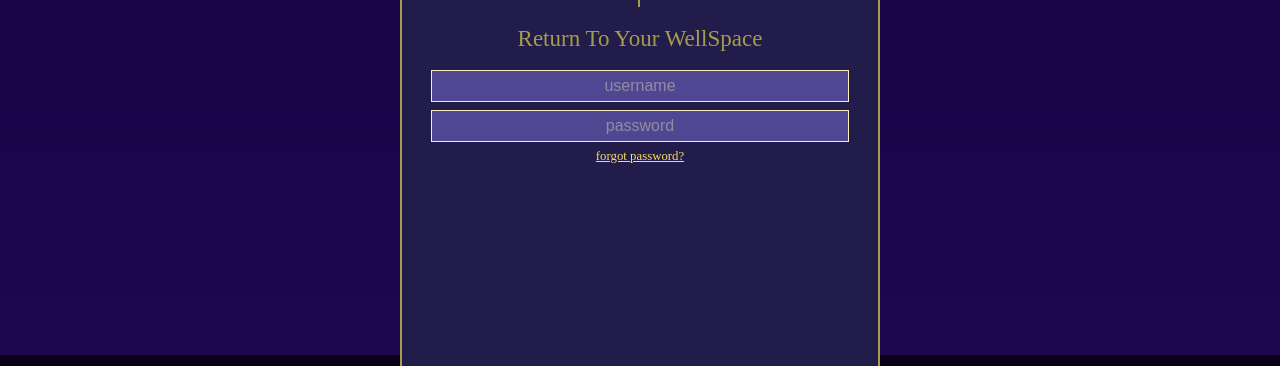
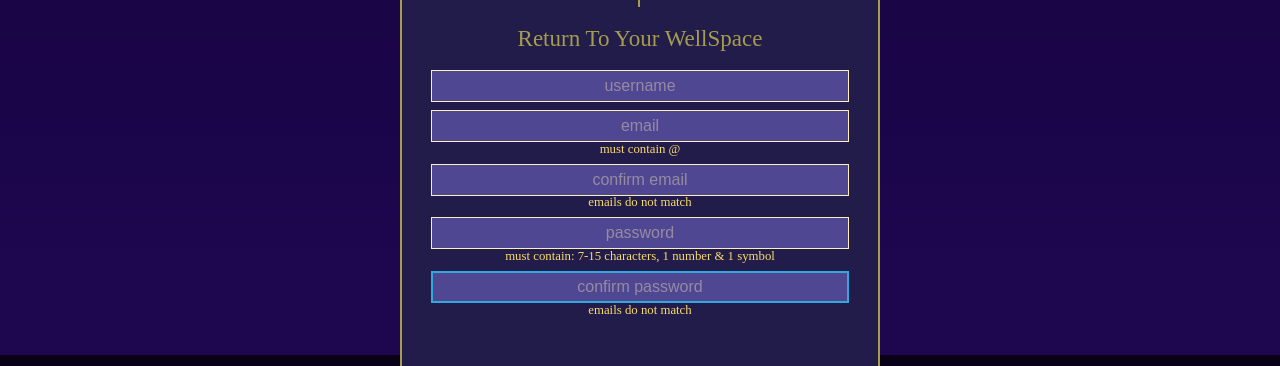
Before and after one commit to Kspiropali/final-frontier, a React (Vite) app in the folder client/: page /login-register in a window 1280 px wide. Shown: the part 445-811 px from the top of the page. Built offline with nearby package versions, Linux system fonts and the light colour scheme.

Commit message:
change handling done for registration form

```diff
--- a/client/src/components/RegistrationForm/index.jsx
+++ b/client/src/components/RegistrationForm/index.jsx
@@ -1,22 +1,28 @@
 import React from 'react'
+import { useAuth } from '../../contexts/AuthContext'
+import axios from 'axios'
 
 const RegistrationForm = () => {
 
-  const handleUsername = () => {
-    return
+  const {confirmationPassword, setConfirmationPassword, confirmationEmail, setConfirmationEmail, email, setEmail, password, setPassword, username, setUsername,} = useAuth()
+
+  const handleUsername = (e) => {
+    setUsername(e.target.value.toString())
+    console.log(username)
   }
-  const handlePassword = () => {
-      return
+  const handlePassword = (e) => {
+      setPassword(e.target.value.toString())
   }
-  const handleConfirmationPassword = () => {
-      return
+  const handleConfirmationPassword = (e) => {
+      setConfirmationPassword(e.target.value.toString())
   }
-  const handleEmail = () => {
-      return
+  const handleEmail = (e) => {
+      setEmail(e.target.value.toString())
   }
-  const handleConfirmationEmail = () => {
-      return
+  const handleConfirmationEmail = (e) => {
+      setConfirmationEmail(e.target.value.toString())
   }
+
 
   return (
     <>
@@ -26,78 +32,62 @@
     // onSubmit={handleSubmit}
     >
       <div className='input-idv-container'>
-        {/* <label>Username: </label> */}
         <input
             type="text"
             id="username"
             onChange={handleUsername}
-        //   value="username"
+            value={username}
             placeholder='username'
             required
             className='input-field'/>
         {/* <p>cannot be changed</p> */}
       </div>
       <div className='input-idv-container'>
-          {/* <label>Email: </label> */}
           <input
           type="text"
           id="email"
           onChange={handleEmail}
-          //   value="email"
+          value={email}
           placeholder='email'
           required
           className='input-field'/>
           <p>must contain @</p>
       </div>
       <div className='input-idv-container'>
-          {/* <label>Confirm Email: </label> */}
           <input
           type="text"
           id="confirm-email"
           onChange={handleConfirmationEmail}
-          //   value="confirm email"
+          value={confirmationEmail}
           placeholder='confirm email'
           required
           className='input-field'/>
           <p>emails do not match</p>
       </div>
       <div className='input-idv-container'>
-          {/* <label>Password: </label> */}
           <input
           type="password"
           id="password"
           onChange={handlePassword}
-          //   value="password"
+          value={password}
           placeholder='password'
           required
           className='input-field'/>
           <p>must contain: 7-15 characters, 1 number & 1 symbol </p>
       </div>
       <div className='input-idv-container'>
-          {/* <label>Confirm Password: </label> */}
           <input
           type="password"
           id="confirm-password"
           onChange={handleConfirmationPassword}
-          //   value="confirm password"
+          value={confirmationPassword}
           placeholder='confirm password'
           required
           className='input-field no-match'/>
           <p>emails do not match</p>
       </div>
-
-      {/* <label>Password: </label>
-      <input
-      type="password"
-      id="password"
-      onChange={handlePassword}
-      //   value={password}
-      placeholder='password'
-      required
-      /> */}
-
       {/* <input className='login' type="submit" value="Login" />
-      {message && <p>{message}</p>} */}
+      {resultMessage && <p>{resultMessage}</p>} */}
 
     </form>
     </>
--- a/client/src/pages/Login/index.jsx
+++ b/client/src/pages/Login/index.jsx
@@ -1,4 +1,4 @@
-import React from 'react';
+import React, { useState } from 'react';
 import "../../assets/css/login.css";
 import { Loginform, RegistrationForm, OAuthButtons, OAuthLoginModule, ResetPassword } from '../../components';
 
@@ -8,6 +8,8 @@
   const containerTitle = ["Return To Your WellSpace", "Create Your Own WellSpace", "Reset Password"]
 
   const activePanel = "login"
+
+  const [resultMessage, setResultMessage] = useState()
 
   return (
     <>
@@ -20,8 +22,8 @@
       </div>
       <h2 className='log-reg-title'>{containerTitle[0]}</h2>
       <div className='input-area-container'>
-        {/* <RegistrationForm/> */}
-        <Loginform/>
+        <RegistrationForm/>
+        {/* <Loginform resultMessage /> */}
       </div>
     </div>
     </>
```
